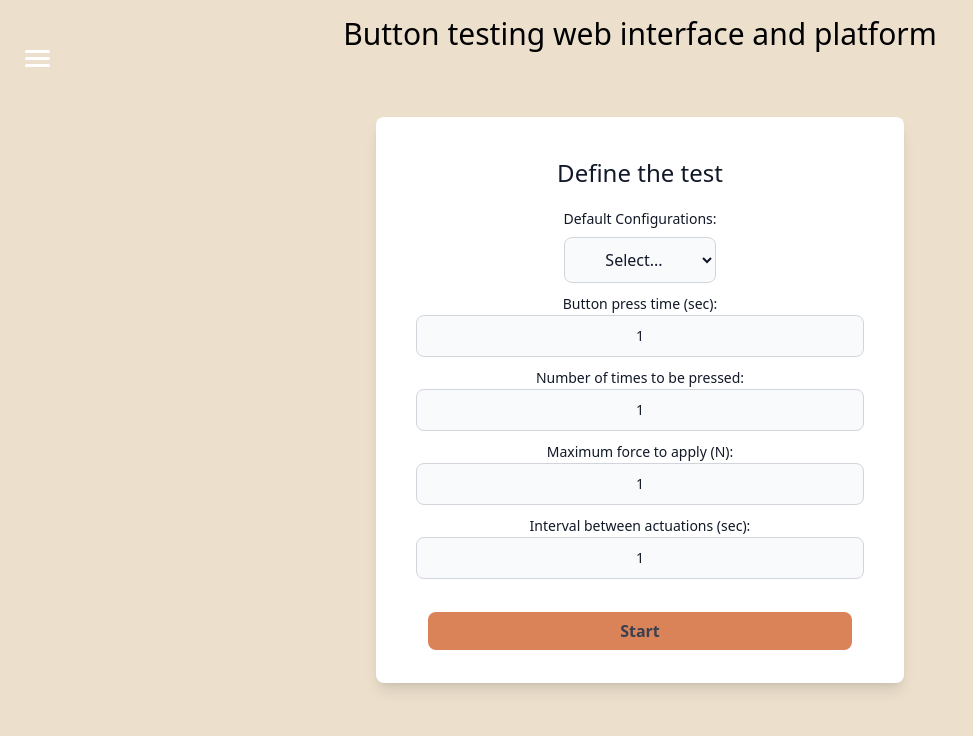
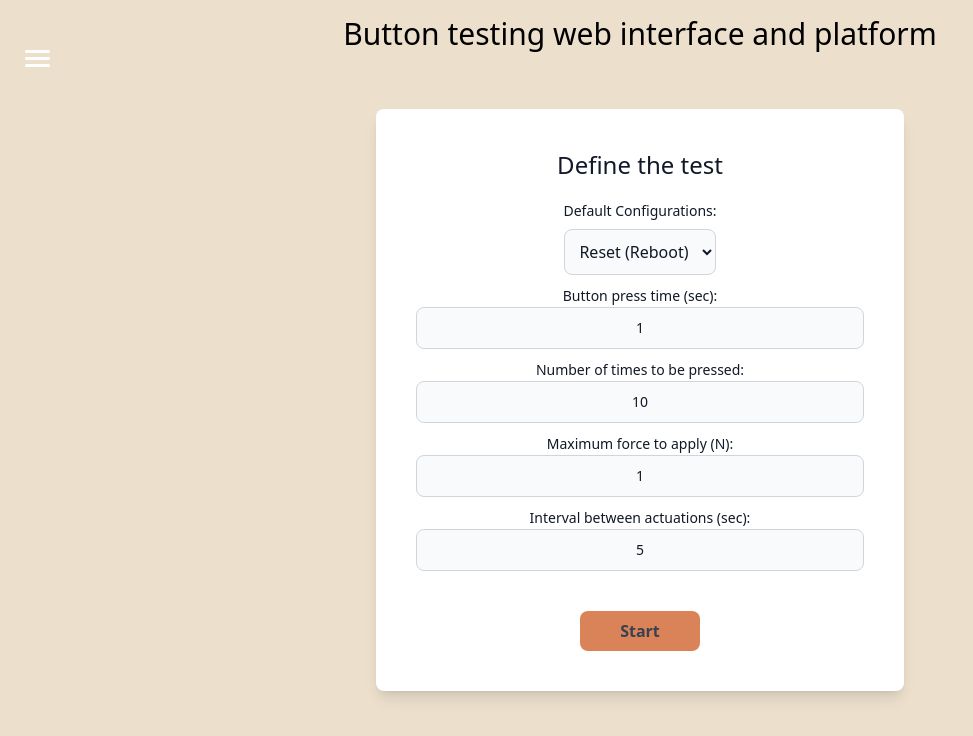
Before and after one commit to goncaloperalta/Projeto-Industrial, a SvelteKit app in the folder interface/: page / in a window 1280 px wide. Shown: the top 736 px of the page, without its empty margins (0-973 px from the left). Built offline with nearby package versions, Linux system fonts and the light colour scheme.

Commit message:
upd12nov

```diff
--- a/interface/src/routes/+page.svelte
+++ b/interface/src/routes/+page.svelte
@@ -1,17 +1,32 @@
 <script>
+    import LinePlot from "./LinePlot.svelte";
+    import PieChart from "./PieChart.svelte";
+    import TopBar from "./TopBar.svelte";
 
-    import LinePlot from "./LinePlot.svelte";
-    import TopBar from "./TopBar.svelte";
     let presets = {
-        rb: { pressTime: 1, ntimes: 1, maxForce: 1, interval: 1 },
-        fr: { pressTime: 2, ntimes: 2, maxForce: 2, interval: 2 },
-        wps: { pressTime: 3, ntimes: 3, maxForce: 3, interval: 3 },
-        inf: { pressTime: 4, ntimes: 4, maxForce: 4, interval: 4 }
-    }
+        rb: { pressTime: 1, ntimes: 10, maxForce: 1, interval: 5 },
+        fr: { pressTime: 2, ntimes: 5, maxForce: 1, interval: 6 },
+        wps: { pressTime: 3, ntimes: 15, maxForce: 4, interval: 3 },
+        inf: { pressTime: 4, ntimes: 15, maxForce: 4, interval: 3 }
+    };
+
     let val = 'rb';
     let results = 0;
-    function showResults(){
+
+    // Computed values based on selection - in Select... shows and empty string ' '
+    $: presetValues = val === 'rb' || val === 'fr' || val === 'wps' || val === 'inf'
+        ? { ...presets[val] }
+        : { pressTime: '', ntimes: '', maxForce: '', interval: '' };
+
+    // Calculate totalPresses and successfulPresses based on the selected test preset
+    $: totalPresses = presetValues.ntimes || 0;
+    $: successfulPresses = Math.floor(totalPresses * 0.87);  // 87% success rate assumption
+
+    function showResults() {
         results = 1;
+        setTimeout(() => {
+            document.getElementById('results-section').scrollIntoView({ behavior: 'smooth' });
+        }, 0);
     }
 </script>
 
@@ -24,14 +39,14 @@
 
 <!-- Centered Test Prompt -->
 <div class="bg-[#ECDFCC] text-[#111827] min-h-screen flex items-center justify-center flex-col">
-    <!-- Test Form Section -->
     <div class="text-center p-10 bg-white shadow-lg rounded-lg">
         <h2 class="text-2xl mb-5">Define the test</h2>
 
+        <!-- Test Type Selection -->
         <div class="mt-5 flex flex-col items-center">
             <label for="testType" class="mb-2 text-sm font-medium text-center">Default Configurations: </label>
-            <select id="testType" bind:value={val} class="bg-gray-50 border border-gray-300 text-center rounded-lg p-2.5 text-center">
-                <option selected value="rb">Select...</option>
+            <select id="testType" bind:value={val} class="bg-gray-50 border border-gray-300 rounded-lg p-2.5 text-center">
+                <option value="">Select...</option>
                 <option value="rb">Reset (Reboot)</option>
                 <option value="fr">Factory Reset</option>
                 <option value="wps">WPS</option>
@@ -42,35 +57,40 @@
         <!-- Input Fields for Test Parameters -->
         <div class="mt-2">
             <label for="pressTime" class="text-sm font-medium">Button press time (sec): </label>
-            <input type="number" id="pressTime" value={presets[val].pressTime} class="bg-gray-50 text-center border border-gray-300 text-sm rounded-lg p-2.5 w-full">
+            <input type="number" id="pressTime" bind:value={presetValues.pressTime} class="bg-gray-50 text-center border border-gray-300 text-sm rounded-lg p-2.5 w-full">
         </div>
         <div class="mt-2">
             <label for="ntimes" class="text-sm font-medium">Number of times to be pressed: </label>
-            <input type="number" id="ntimes" value={presets[val].ntimes} class="bg-gray-50 text-center border border-gray-300 text-sm rounded-lg p-2.5 w-full">
+            <input type="number" id="ntimes" bind:value={presetValues.ntimes} class="bg-gray-50 text-center border border-gray-300 text-sm rounded-lg p-2.5 w-full">
         </div>
         <div class="mt-2">
             <label for="maxForce" class="text-sm font-medium">Maximum force to apply (N): </label>
-            <input type="number" id="maxForce" value={presets[val].maxForce} class="bg-gray-50 text-center border border-gray-300 text-sm rounded-lg p-2.5 w-full">
+            <input type="number" id="maxForce" bind:value={presetValues.maxForce} class="bg-gray-50 text-center border border-gray-300 text-sm rounded-lg p-2.5 w-full">
         </div>
         <div class="mt-2">
             <label for="interval" class="text-sm font-medium">Interval between actuations (sec): </label>
-            <input type="number" id="interval" value={presets[val].interval} class="bg-gray-50 text-center border border-gray-300 text-sm rounded-lg p-2.5 w-full">
+            <input type="number" id="interval" bind:value={presetValues.interval} class="bg-gray-50 text-center border border-gray-300 text-sm rounded-lg p-2.5 w-full">
         </div>
 
         <!-- Start Button -->
         <div class="mt-10">
-            <a onclick={showResults} href="#Graph" class="bg-[#DA8359] pl-48 pr-48 pt-2 pb-2 text-gray-700 font-bold rounded-lg hover:bg-[#b86d48] transition-all">Start</a>
+            <button on:click={showResults} class="bg-[#DA8359] px-10 py-2 text-gray-700 font-bold rounded-lg hover:bg-[#b86d48] transition-all">Start</button>
         </div>
     </div>
 </div>
 
 <!-- Results Section -->
 {#if results}
-    <div class="bg-[#ECDFCC] text-[#111827] min-h-screen flex items-center justify-center flex-col transition-transform duration-500 ease-in-out transform translate-y-0">
+    <div id="results-section" class="bg-[#ECDFCC] text-[#111827] min-h-screen flex items-center justify-center flex-col">
         <div class="text-center p-10 bg-white shadow-lg rounded-lg w-3/4">
             <h2 class="text-2xl mb-5">Results</h2>
-            <div id="Graph" class="h-[400px]">
-                <LinePlot />
+            <div class="flex justify-around">
+                <div class="w-1/2 p-4">
+                    <LinePlot />
+                </div>
+                <div class="w-1/2 p-4">
+                    <PieChart {totalPresses} {successfulPresses} />
+                </div>
             </div>
         </div>
     </div>
--- a/interface/src/routes/LinePlot.svelte
+++ b/interface/src/routes/LinePlot.svelte
@@ -41,7 +41,7 @@
             .attr("class", "line")
             .attr("d", line)
             .attr("fill", "none")
-            .attr("stroke", "steelblue")
+            .attr("stroke", "#DA8359")
             .attr("stroke-width", 2);
 
         // Add X axis
@@ -57,28 +57,30 @@
             .append("g")
             .call(d3.axisLeft(yScale));
 
-        // Add X axis label
+        // Add X-axis label
         d3.select(svg)
             .select("g")
             .append("text")
             .attr("class", "x-axis-label")
             .attr("x", innerWidth / 2) // Position it in the middle of the X axis
-            .attr("y", innerHeight + 40) // Move it below the X axis
+            .attr("y", innerHeight + margin.bottom - 10) // Move it below the X axis with padding
             .style("text-anchor", "middle")
-            .style("fill", "white") // Set label text color to white
-            .text("Time (s)");
+            .style("font-weight", "bold")
+            .style("fill", "black") // Set label text color
+            .text("Time (sec)");
 
-        // Add Y axis label
+        // Add Y-axis label
         d3.select(svg)
             .select("g")
             .append("text")
             .attr("class", "y-axis-label")
             .attr("x", -innerHeight / 2) // Position it in the middle of the Y axis
-            .attr("y", -40) // Move it to the left of the Y axis
+            .attr("y", -margin.left + 15) // Adjust the padding to keep it clear from the axis line
+            .attr("transform", "rotate(-90)") // Rotate for vertical alignment
             .style("text-anchor", "middle")
-            .style("transform", "rotate(-90deg)") // Rotate the label for vertical alignment
-            .style("fill", "white") // Set label text color to white
-            .text("Force (N)");
+            .style("font-weight", "bold")
+            .style("fill", "black") // Set label text color
+            .text("Applied Force (N)");
     });
 </script>
 
--- /dev/null
+++ b/interface/src/routes/PieChart.svelte
@@ -0,0 +1,70 @@
+<script>
+    import { onMount } from 'svelte';
+    import * as d3 from 'd3';
+
+    export let totalPresses = 0;     // Prop from page.svelte
+    export let successfulPresses = 0; // Prop from page.svelte
+
+    $: console.log("Total presses:", totalPresses, "Successful presses:", successfulPresses);
+
+    let svgPie;
+
+    // Reactive `dataPie` based on `totalPresses` and `successfulPresses`
+    $: dataPie = [
+    { label: "Success", value: successfulPresses || 0 },
+    { label: "Failure", value: (totalPresses || 0) - (successfulPresses || 0) }
+];
+
+function drawPieChart() {
+    console.log("Drawing pie chart with data:", dataPie);
+
+    const width = 300;
+    const height = 300;
+    const radius = Math.min(width, height) / 2;
+
+    const pie = d3.pie().value(d => d.value)(dataPie);
+    const arc = d3.arc().outerRadius(radius).innerRadius(0);
+
+    // Clear existing chart elements
+    d3.select(svgPie).selectAll("*").remove();
+
+    const color = d3.scaleOrdinal()
+        .domain(["Success", "Failure"])
+        .range(["#34D399", "#EF4444"]);
+
+    const g = d3.select(svgPie).append("g")
+        .attr("transform", `translate(${width / 2}, ${height / 2})`);
+
+    g.selectAll("path")
+        .data(pie)
+        .join("path")
+        .attr("d", arc)
+        .attr("fill", d => color(d.data.label))
+        .attr("stroke", "#fff")
+        .style("stroke-width", "2px");
+
+    g.selectAll("text")
+        .data(pie)
+        .join("text")
+        .attr("transform", d => `translate(${arc.centroid(d)})`)
+        .attr("text-anchor", "middle")
+        .style("fill", "#fff")
+        .style("font-weight", "bold")
+        .text(d => `${d.data.label}: ${((d.data.value / totalPresses) * 100).toFixed(1)}%`);
+}
+    // Call `drawPieChart` whenever `dataPie` changes
+    $: if (totalPresses && successfulPresses) drawPieChart();
+</script>
+
+<style>
+    svg {
+        width: 100%;
+        height: 100%;
+    }
+</style>
+
+<svg bind:this={svgPie} width={300} height={300}>
+    <g transform="translate(150, 150)">
+        <!-- Pie chart slices and labels will be appended here -->
+    </g>
+</svg>
--- a/interface/src/routes/TopBar.svelte
+++ b/interface/src/routes/TopBar.svelte
@@ -86,5 +86,6 @@
     <a href="/">Home</a>
     <a href="/history">History</a>
     <a href="/statistics">Statistics</a>
+    <a href="/APIDocumentation">API Documentation</a>
     <a href="/about">About</a>
 </div>
```
Also changed, not shown: interface/src/routes/APIDocumentation/+page.svelte (added).
